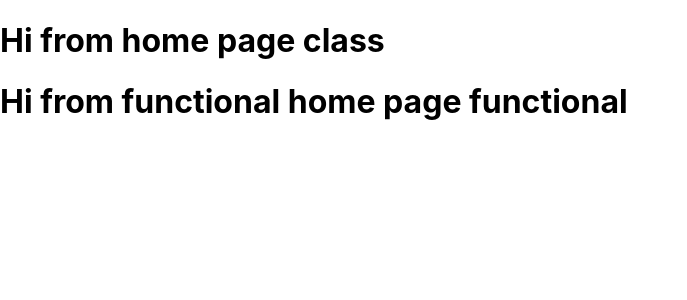
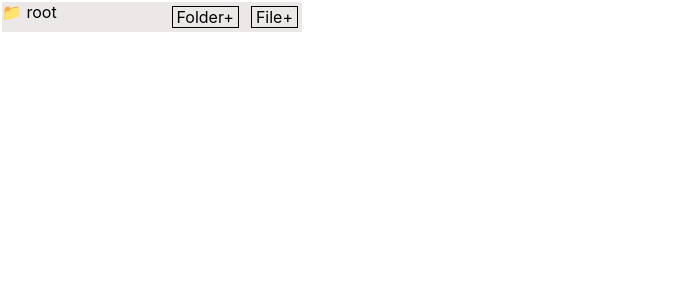
Before and after one commit to ajittupe2548/react-practice, a React (Create React App) app: page / in a window 1280 px wide. Shown: the top 300 px of the page, without its empty margins (0-687 px from the left). Built offline with nearby package versions, Linux system fonts and the light colour scheme.

Commit message:
Added: FileExplorer

```diff
--- a/src/App.js
+++ b/src/App.js
@@ -1,12 +1,11 @@
 import './App.css';
-import CHome from './Components/CHome';
-import FHome from './Components/FHome';
+import FileExplorer from './Components/FileExplorer';
+import data from './data.json';
 
 function App() {
   return (
     <div className="App">
-      <CHome/>
-      <FHome/>
+      <FileExplorer fileExplorerData={data} />
     </div>
   );
 }
--- a/src/Components/CHome.js
+++ /dev/null
@@ -1,13 +0,0 @@
-import React, { Component } from 'react'
-
-class CHome extends Component {
-    render() {
-        return (
-            <div>
-                <h1 className="heading">Hi from home page class</h1>
-            </div>
-        )
-    }
-}
-
-export default CHome;
--- a/src/Components/FHome.js
+++ /dev/null
@@ -1,11 +0,0 @@
-import React from 'react'
-
-function FHome() {
-    return (
-        <div>
-            <h1>Hi from functional home page functional</h1>
-        </div>
-    )
-}
-
-export default FHome;
--- /dev/null
+++ b/src/Components/FileExplorer.jsx
@@ -0,0 +1,165 @@
+import React, { useRef, useState } from 'react';
+import styles from './FileExplorer.module.css';
+
+const Folder = ({ data, addFolder, addFile }) => {
+    const [shouldExpand, setShouldExpand] = useState(false);
+    const [showInput, setShowInput] = useState(false);
+    const isFolderRef = useRef(false);
+
+    const handleFolderWrapperClick = (e) => {
+        e.stopPropagation();
+        setShouldExpand(!shouldExpand);
+    };
+
+    const handleInputBlur = (e) => {
+        setShowInput(false);
+
+        if (e.target.value) {
+            isFolderRef.current
+                ? addFolder(data.id, e.target.value)
+                : addFile(data.id, e.target.value);
+        }
+    };
+
+    const handleKeyDown = (e) => {
+        if (e.keyCode === 13 && e.target.value) {
+            isFolderRef.current
+                ? addFolder(data.id, e.target.value)
+                : addFile(data.id, e.target.value);
+            setShowInput(false);
+        }
+    };
+
+    const handleAddFolderClick = (e) => {
+        e.stopPropagation();
+        isFolderRef.current = true;
+        setShouldExpand(true);
+        setShowInput(true);
+    };
+
+    const handleAddFileClick = (e) => {
+        e.stopPropagation();
+        isFolderRef.current = false;
+        setShouldExpand(true);
+        setShowInput(true);
+    };
+
+    return (
+        <div
+            className={styles.folderContainer}
+            style={{ marginLeft: data.name === 'root' ? 0 : null }}
+            data-id={data.id}
+        >
+            <div
+                className={styles.folder}
+                onClick={handleFolderWrapperClick}
+                data-open={false}
+            >
+                <div className={styles.folderName}>📁 {data.name} </div>
+                <div className={styles.btnWrapper}>
+                    <span className={styles.folderBtn} onClick={handleAddFolderClick}>
+                        Folder+
+                    </span>
+                    <span className={styles.fileBtn} onClick={handleAddFileClick}>
+                        File+
+                    </span>
+                </div>
+            </div>
+            {showInput && (
+                <input
+                    type='text'
+                    className={styles.input}
+                    onKeyDown={handleKeyDown}
+                    onBlur={handleInputBlur}
+                    autoFocus
+                />
+            )}
+            <div
+                className={styles.children}
+                style={{ height: shouldExpand ? '100%' : 0 }}
+            >
+                {data?.folderList?.map((item, index) => {
+                    return (
+                        <Folder
+                            key={index}
+                            data={item}
+                            addFolder={addFolder}
+                            addFile={addFile}
+                        />
+                    );
+                })}
+                {data.hasInput ? <input type='text' /> : null}
+                {data?.fileList?.map((item, idx) => {
+                    return (
+                        <p key={idx} style={{ marginLeft: 20 }}>
+                            📃 {item}
+                        </p>
+                    );
+                })}
+            </div>
+        </div>
+    );
+};
+
+function FileExplorer({ fileExplorerData }) {
+    const [fileData, setFileData] = useState(fileExplorerData);
+
+    const addFolder = (data, folderId, newName) => {
+        if (data.id === folderId) {
+            data?.folderList?.unshift({
+                name: newName,
+                id: parseInt(Math.random() * 1000),
+                fileList: [],
+                folderList: [],
+            });
+
+            return data;
+        }
+
+        let newFolderList;
+
+        newFolderList = data?.folderList?.map((folder) => {
+            return addFolder(folder, folderId, newName);
+        });
+
+        return { ...data, folderList: newFolderList };
+    };
+
+    const addFile = (data, folderId, newName) => {
+        if (data.id === folderId) {
+            data?.fileList?.unshift(newName);
+
+            return data;
+        }
+
+        let newFolderList;
+
+        newFolderList = data?.folderList?.map((folder) => {
+            return addFile(folder, folderId, newName);
+        });
+
+        return { ...data, folderList: newFolderList };
+    };
+
+    const handleAddFolder = (folderId, newName) => {
+        const tree = addFolder(fileData, folderId, newName);
+
+        setFileData(tree);
+    };
+
+    const handleAddFile = (folderId, newName) => {
+        const tree = addFile(fileData, folderId, newName);
+
+        setFileData(tree);
+    };
+
+    return (
+        <Folder
+            data={fileData}
+            addFolder={handleAddFolder}
+            addFile={handleAddFile}
+        />
+    );
+}
+
+export default FileExplorer;
--- /dev/null
+++ b/src/Components/FileExplorer.module.css
@@ -0,0 +1,36 @@
+* {
+    padding: 0;
+    margin: 0;
+    box-sizing: border-box;
+}
+
+.folderContainer {
+    margin-left: 20px;
+    overflow: hidden;
+}
+
+.folder {
+    cursor: pointer;
+    display: flex;
+    justify-content: space-between;
+    width: 300px;
+    background: #ece8e8;
+    margin: 2px;
+}
+
+.btnWrapper {
+    display: flex;
+    align-items: center;
+    justify-content: center;
+    gap: 4px;
+}
+
+.folderBtn, .fileBtn {
+    margin: 4px;
+    padding: 0 4px;
+    border: 1px solid #000;
+}
+
+.input {
+    margin-left: 20px;
+}
--- /dev/null
+++ b/src/data.json
@@ -0,0 +1,66 @@
+{
+    "name": "root",
+    "id": 0,
+    "folderList": [
+        {
+            "name": "folder1",
+            "id": 1,
+            "folderList": [
+                {
+                    "name": "subfolder1",
+                    "id": 2,
+                    "folderList": [],
+                    "fileList": [
+                        "Subfolder1_File1",
+                        "Subfolder1_File2"
+                    ]
+                },
+                {
+                    "name": "subfolder2",
+                    "id": 3,
+                    "folderList": [],
+                    "fileList": [
+                        "Subfolder2_File1",
+                        "Subfolder2_File2"
+                    ]
+                }
+            ],
+            "fileList": [
+                "Folder1_File1",
+                "Folder1_File2"
+            ]
+        },
+        {
+            "name": "folder2",
+            "id": 4,
+            "folderList": [
+                {
+                    "name": "subfolder3",
+                    "id": 5,
+                    "folderList": [],
+                    "fileList": [
+                        "Subfolder3_File1",
+                        "Subfolder3_File2"
+                    ]
+                },
+                {
+                    "name": "subfolder4",
+                    "id": 6,
+                    "folderList": [],
+                    "fileList": [
+                        "Subfolder4_File1",
+                        "Subfolder4_File2"
+                    ]
+                }
+            ],
+            "fileList": [
+                "Folder2_File1",
+                "Folder2_File2"
+            ]
+        }
+    ],
+    "fileList": [
+        "GlobalFile1",
+        "GlobalFile2"
+    ]
+}
```
